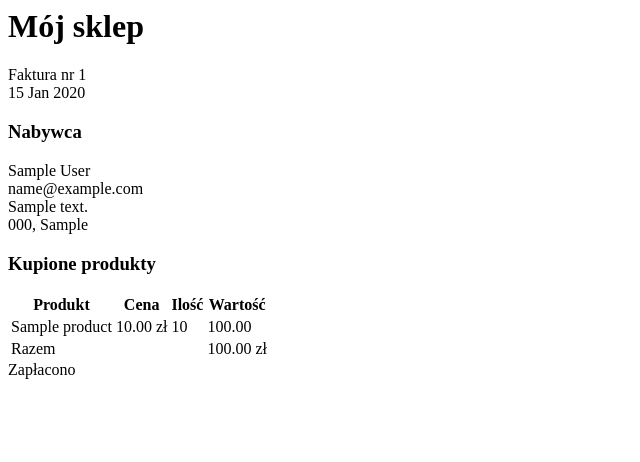
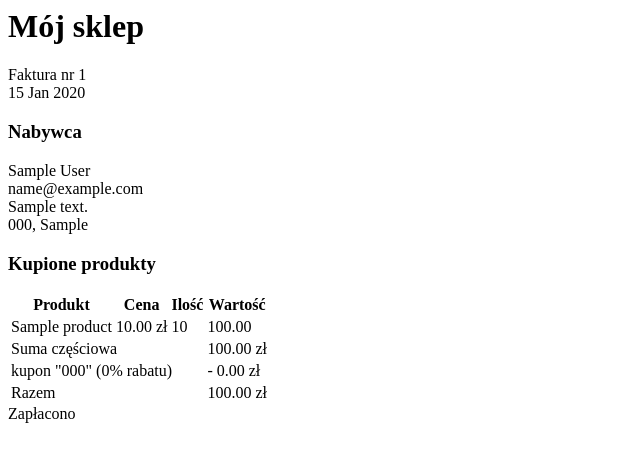
Before and after one commit to lukwac123/shop, a Django app: template orders/templates/orders/order/pdf.html in a window 1280 px wide. Shown: the top 462 px of the page, without its empty margins (0-640 px from the left). Run offline with Django 5.2, Linux system fonts and the light colour scheme; the template is opened without the code that fills it: values that come from a table or form of the project are taken from there, others are empty; tables that the repository leaves empty hold one stand-in row (values such as "Sample post"); parts of the project's set-up code (start-up, migrations or seed data) failed here and were passed over.

Commit message:
Dodanie kuponu do faktury w formacie pdf.

```diff
--- a/orders/templates/orders/order/pdf.html
+++ b/orders/templates/orders/order/pdf.html
@@ -31,9 +31,26 @@
                         <td class="num">{{ item.get_cost }}</td>
                     </tr>
                 {% endfor %}
+                {% if order.coupon %}
+                    <tr class="subtotal">
+                        <td colspan="3">Suma częściowa</td>
+                        <td class="num">
+                            {{ order.get_total_cost_before_discount|floatformat:2}} zł
+                        </td>
+                    </tr>
+                    <tr>
+                        <td colspan="3">
+                            kupon "{{ order.coupon.code }}"
+                            ({{ order.discount }}% rabatu)
+                        </td>
+                        <td class="num neg">
+                            - {{ order.get_discount|floatformat:2 }} zł
+                        </td>
+                    </tr>
+                {% endif %}
                 <tr class="total">
                     <td colspan="3">Razem</td>
-                    <td class="num">{{ order.get_total_cost }} zł</td>
+                    <td class="num">{{ order.get_total_cost|floatformat:2 }} zł</td>
                 </tr>
             </tbody>
         </table>
```
